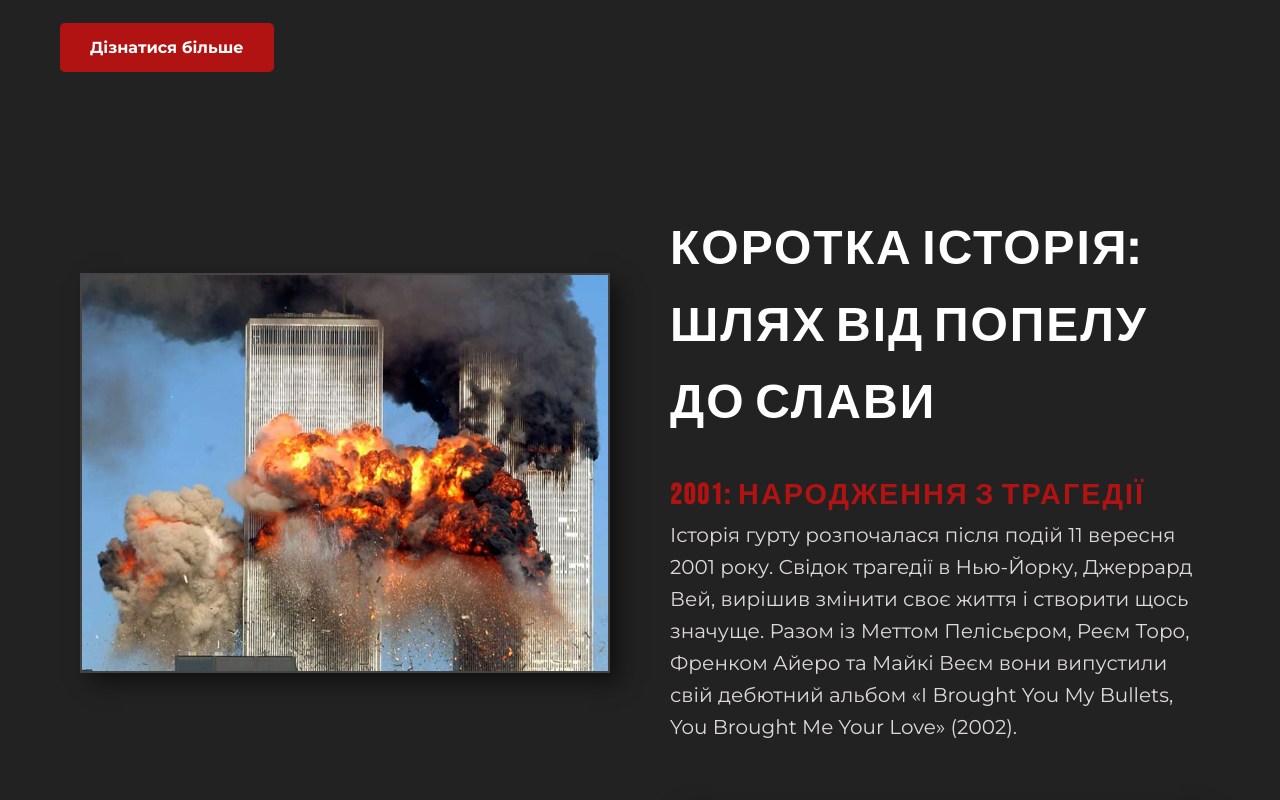
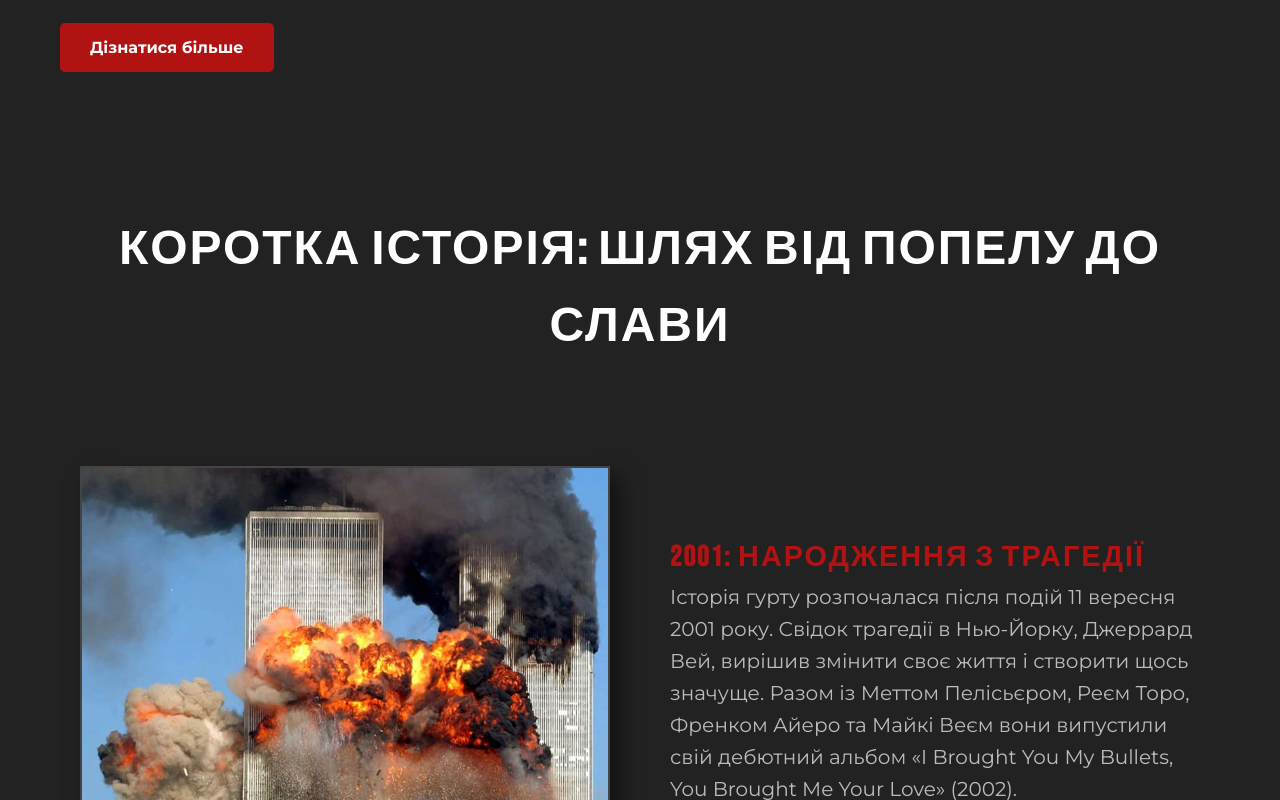
Before and after one commit to Hakuruq/mcrwebsite, a plain HTML site: page index.html in a window 1280 px wide. Shown: the part 700-1500 px from the top of the page. Drawn offline with Linux system fonts and the light colour scheme.

Commit message:
main page is done

```diff
--- a/index.html
+++ b/index.html
@@ -35,11 +35,11 @@
         </div>
     </section>
     <section id="history" class="main-page-history">
+        <h2>Коротка історія: Шлях від попелу до слави</h2>
         <div class="history-images">
             <img src="Assets/911.jpg" alt="911 tragedy">
         </div>
         <div>
-            <h2>Коротка історія: Шлях від попелу до слави</h2>
             <h3>2001: Народження з трагедії</h3>
             <p>
             Історія гурту розпочалася після подій 11 вересня 2001 року. Свідок трагедії в Нью-Йорку, Джеррард Вей,
@@ -57,6 +57,9 @@
         <div class="history-images">
             <img src="Assets/helena.jpg" alt="helena video">
         </div>
+        <div class="history-images">
+            <img src="Assets/My-Chemical-Romance-Danger-Days-promo-3.webp" alt="danger days promo">
+        </div>
         <div>
             <h3>2010–2013: Danger Days та раптове прощання</h3>
             <p>Гурт змінив похмуру естетику на яскраві кольори постапокаліпсису в альбомі «Danger Days: The True Lives of
@@ -68,6 +71,9 @@
             <p>Після шести років тиші «Killjoys» повернулися. У 2019 році гурт оголосив про возз'єднання, довівши, що їхня
             музика та ідеї є вічними. У 2022 році вони випустили перший за багато років сингл «The Foundations of
             Decay», підтвердивши, що історія My Chemical Romance ще далека від завершення.</p>
+        </div>
+        <div class="history-images">
+            <img src="Assets/my-chemical-romance-final-black-parade-tour.jpg" alt="black parade is back">
         </div>
     </section>
     <footer>
--- a/style.css
+++ b/style.css
@@ -104,6 +104,13 @@ h3 { font-size: 1.8rem; color: #b11313; }
     justify-content: space-between;
     align-items: center;
     font-size: 20px;
+    color: #bcbcbc;
+}
+.main-page-history h2 {
+    grid-column: span 2; /* Заголовок займає обидві колонки сітки */
+    text-align: center;  /* Центрування тексту */
+    font-size: 3rem;     /* Використовуємо розмір, який ви вже задали раніше */
+    margin-bottom: 40px; /* Додатковий відступ знизу від заголовка */
 }
 
 .history-images img {
```
Also changed, not shown: Assets/My-Chemical-Romance-Danger-Days-promo-3.webp (added), Assets/my-chemical-romance-final-black-parade-tour.jpg (added).
